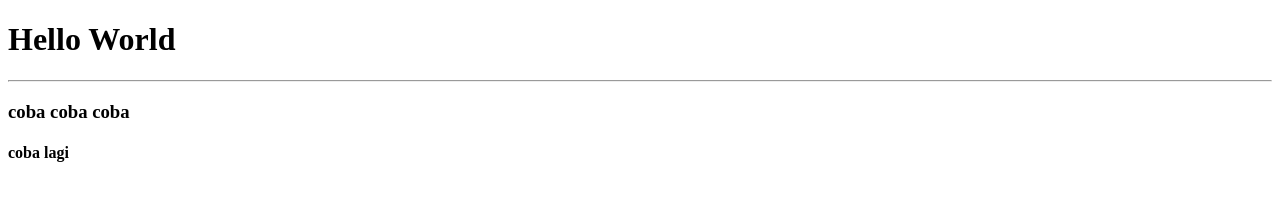
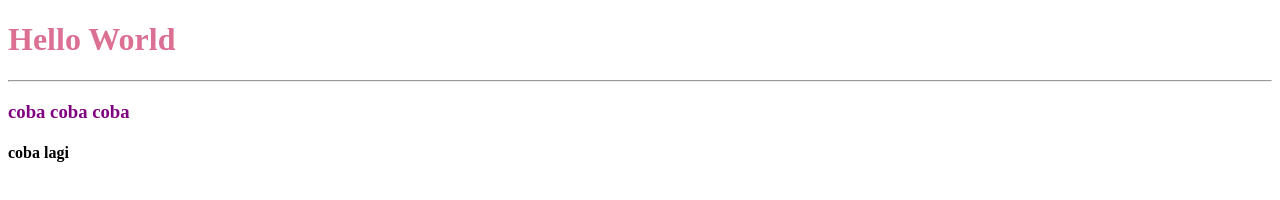
Before and after one commit to latifahkiran/helloworld, a plain HTML site: page index.html in a window 1280 px wide. Drawn offline with Linux system fonts and the light colour scheme.

Commit message:
update warna

```diff
--- a/index.html
+++ b/index.html
@@ -2,6 +2,10 @@
 <html>
 <head>
     <title>Hello World</title>
+    <style>
+        h1 {color: palevioletred}
+        h3 {color: purple}
+    </style>
 </head>
 <body>
     <h1>Hello World</h1>
```
